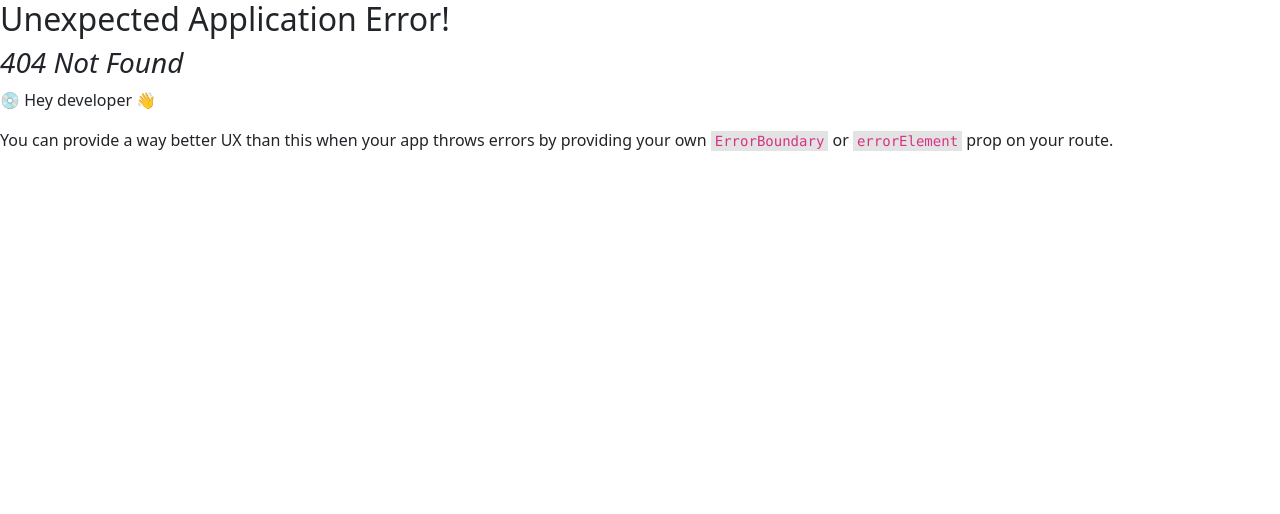
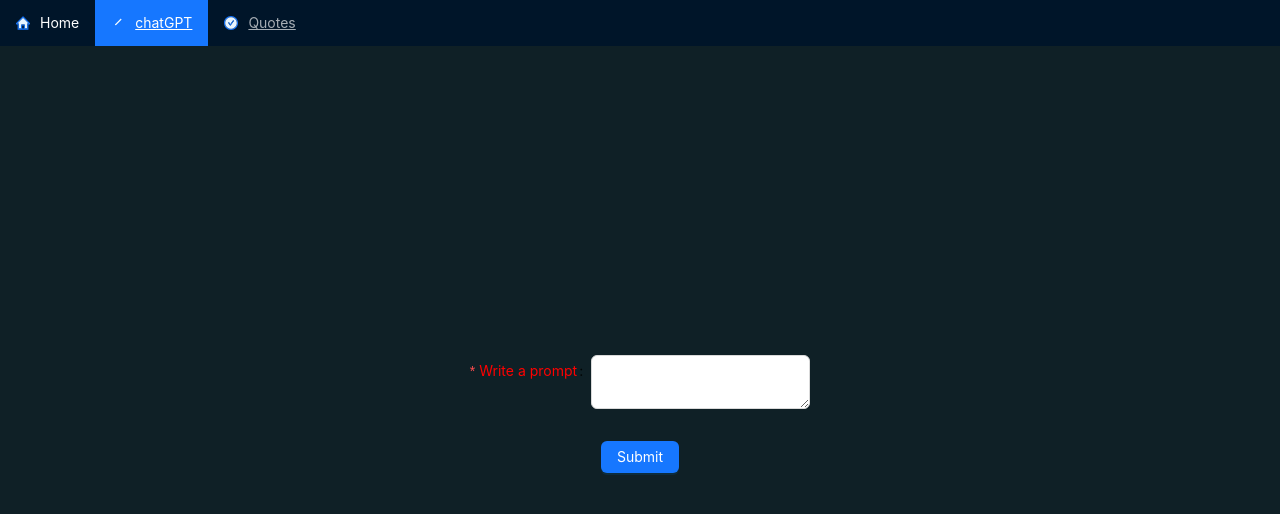
Before and after one commit to fg0611/philosofy, a React (Vite) app: page /gpt in a window 1280 px wide. Before the commit this address had no page. Shown: the top 514 px of the page. Built offline with nearby package versions, Linux system fonts and the light colour scheme; no server answers.

Commit message:
added gpt

```diff
--- a/package.json
+++ b/package.json
@@ -11,6 +11,7 @@
   },
   "dependencies": {
     "antd": "^5.4.6",
+    "axios": "^1.4.0",
     "bootstrap": "^5.2.3",
     "localforage": "^1.10.0",
     "match-sorter": "^6.3.1",
--- a/src/App.jsx
+++ b/src/App.jsx
@@ -6,14 +6,14 @@ import {
 } from "react-router-dom";
 import Header from "./Header.jsx";
 import Home from "./Home.jsx";
-import Print from "./Print.jsx";
+import Gpt from "./Gpt.jsx";
 import Quotes from "./Quotes.jsx";
 
 const router = createBrowserRouter(
   createRoutesFromElements(
     <Route path="/" element={<Header />}>
       <Route index element={<Home />} />
-      <Route path="print" element={<Print />} />
+      <Route path="gpt" element={<Gpt />} />
       <Route path="quotes" element={<Quotes />} />
     </Route>
   )
--- /dev/null
+++ b/src/Gpt.jsx
@@ -0,0 +1,66 @@
+import axios from "axios";
+import { useState } from "react";
+import { Button, Form, Input } from "antd";
+const { TextArea } = Input;
+import loader from "./assets/loader.gif";
+// import TextArea from "antd/es/input/TextArea";
+
+const baseUrl = import.meta.env.VITE_API_URL;
+
+const Gpt = () => {
+  const [error, setError] = useState("");
+  const [response, setResponse] = useState("");
+  const [loading, setloading] = useState(false);
+
+  const onFinish = async (values) => {
+    setloading(true);
+    const response = await axios.post(baseUrl + "/chat", { prompt: values });
+    if (response.status < 300 && response?.data?.message?.length > 0) {
+      setloading(false);
+      setResponse(response.data.message);
+    } else if (response.status > 300) {
+      setloading(false);
+      setError(`${response.status}`);
+    } else {
+      setloading(false);
+    }
+  };
+
+  return (
+    <div
+      className="d-flex flex-column gap-4 p-4 vw-100 vh-100 justify-content-center align-items-center text-white"
+      style={{ background: "#0f2026" }}
+    >
+      {loading && (
+        <>
+          <p className="text-center text-white">thinking...</p>
+          <img className="h-25" src={loader} loading="lazy" />
+        </>
+      )}
+      {!loading && (
+        <>
+          <Form
+            onFinish={onFinish}
+            className="d-flex flex-column gap-2 justify-content-center align-items-center"
+          >
+            <Form.Item
+              label={<label style={{ color: "red" }}>Write a prompt</label>}
+              name="prompt"
+              rules={[{ required: true, message: "Please pass a prompt" }]}
+            >
+              <TextArea type="textArea" />
+            </Form.Item>
+            <Form.Item>
+              <Button type="primary" htmlType="submit">
+                Submit
+              </Button>
+            </Form.Item>
+          </Form>
+          <p>{response?.length > 0 && error?.length === 0 ? response : error}</p>
+        </>
+      )}
+    </div>
+  );
+};
+
+export default Gpt;
--- a/src/Header.jsx
+++ b/src/Header.jsx
@@ -1,31 +1,52 @@
-import { HomeTwoTone, EditTwoTone, CheckCircleTwoTone } from '@ant-design/icons';
-import { Menu } from 'antd';
-import { useState } from 'react';
-import { Outlet, Link } from 'react-router-dom';
-
+import {
+  HomeTwoTone,
+  EditTwoTone,
+  CheckCircleTwoTone,
+} from "@ant-design/icons";
+import { Menu } from "antd";
+import { useState } from "react";
+import { Outlet, Link } from "react-router-dom";
 
 const Header = () => {
-  const [current, setCurrent] = useState('h');
+  const fixLoc = () => {
+    const loc = window.location.pathname;
+    switch (loc) {
+      case "/":
+        return "h";
+      case "/gpt":
+        return "g";
+      case "/quotes":
+        return "q";
+      default:
+        return "h";
+      }
+    };
+    const currentLoc = fixLoc();
+  const [current, setCurrent] = useState(currentLoc);
   const onClick = (e) => {
-    console.log('click ', e);
+    // console.log("click ", e);
     setCurrent(e.key);
   };
   return (
     <div>
-     <Menu onClick={onClick} selectedKeys={[current]} mode="horizontal" theme='dark'>
-      <Menu.Item key="h" icon= {<HomeTwoTone />}>
+      <Menu
+        onClick={onClick}
+        selectedKeys={[current]}
+        mode="horizontal"
+        theme="dark"
+      >
+        <Menu.Item key="h" icon={<HomeTwoTone />}>
           <Link to="/">Home</Link>
         </Menu.Item>
-      <Menu.Item key="r" icon= {<EditTwoTone />}>
-        <Link to="/print">Print</Link>
+        <Menu.Item key="g" icon={<EditTwoTone />}>
+          <Link to="/gpt">chatGPT</Link>
         </Menu.Item>
-      <Menu.Item key="l" icon= {<CheckCircleTwoTone />}>
+        <Menu.Item key="q" icon={<CheckCircleTwoTone />}>
           <Link to="/quotes">Quotes</Link>
         </Menu.Item>
       </Menu>
-     <Outlet/>
+      <Outlet />
     </div>
-
-  )
+  );
 };
 export default Header;
--- a/src/Print.jsx
+++ /dev/null
@@ -1,78 +0,0 @@
-import { useEffect, useState } from "react";
-import { Button, FormSelect } from "react-bootstrap";
-import loader from "./assets/loader.gif";
-
-const URLPlugin = "http://localhost:8000";
-
-function Print() {
-  const [printers, setprinters] = useState([]);
-  const [selected, setselected] = useState("");
-  const [error, setError] = useState("");
-  const [loading, setloading] = useState(true);
-
-  useEffect(() => {
-    const controller = new AbortController();
-    const signal = controller.signal;
-    fetch(URLPlugin + "/printers", { signal: signal })
-      .then((res) => res.json())
-      .then((res) => {
-        setTimeout(() => {
-          setprinters(res);
-          setloading(false);
-        }, 1000);
-      })
-      .catch((err) => setError(err));
-  }, []);
-
-  const printSome = async (printer) => {
-    setloading(true);
-    const response = await (
-      await fetch(`${URLPlugin}/print/${printer}`)
-    ).json();
-    if (response) {
-      console.log(response);
-    }
-    setloading(false);
-  };
-
-  const handleChange = (event) => {
-    setselected(event.target.value);
-  };
-
-  return (
-    <div
-      className="d-flex vw-100 vh-100 justify-content-center align-items-center"
-      style={{ background: "#0f2026" }}
-    >
-      <div className="d-flex flex-column gap-4 w-50 p-3">
-        {loading && (
-          <>
-            <p className="text-center text-white">
-              {printers?.length ? "printing..." : "fetching devices..."}
-            </p>
-            <img className="" src={loader} loading="lazy" />
-          </>
-        )}
-        {error?.length && <p>{error}</p>}
-        {!loading && !error && (
-          <>
-            <FormSelect value={selected} onChange={handleChange}>
-              <option>Select a printer</option>
-              {printers?.length &&
-                printers.map((p) => <option key={p.name}>{p.name}</option>)}
-            </FormSelect>
-            <Button
-              onClick={async () => {
-                selected?.length && (await printSome(selected));
-              }}
-            >
-              PRINT
-            </Button>
-          </>
-        )}
-      </div>
-    </div>
-  );
-}
-
-export default Print;
--- a/src/Quotes.jsx
+++ b/src/Quotes.jsx
@@ -1,40 +1,39 @@
 import { useState } from "react";
 import { Button } from "react-bootstrap";
 import loader from "./assets/loader.gif";
+import axios from "axios";
 
 function Quotes() {
-  const baseUrl = "https://philosofyapi.vercel.app";
-  // const baseUrl = "https://philosofyapi.vercel.app";
-
-  // const [printers, setprinters] = useState([]);
-  // const [selected, setselected] = useState("");
+  const baseUrl = import.meta.env.VITE_API_URL;
   const [error, setError] = useState("");
   const [quote, setquote] = useState("");
   const [loading, setloading] = useState(false);
 
   const getByAuthor = async () => {
     setloading(true);
-    fetch(baseUrl + "/name")
-      .then((res) => res.json())
-      .then((res) => {
-        setTimeout(() => {
-          setquote(res?.message);
-          setloading(false);
-        }, 1000);
-      })
-      .catch((err) => setError(err));
+    const response = await axios.get(baseUrl + "/name");
+    if (response.status < 300 && response?.data?.message?.length > 0) {
+      setloading(false);
+      setquote(response.data.message);
+    } else if (response.status > 300) {
+      setloading(false);
+      setError(`${response.status}`);
+    } else {
+      setloading(false);
+    }
   };
-  const getBySchool = () => {
+  const getBySchool = async () => {
     setloading(true);
-    fetch(baseUrl + "/school")
-      .then((res) => res.json())
-      .then((res) => {
-        setTimeout(() => {
-          setquote(res?.message);
-          setloading(false);
-        }, 1000);
-      })
-      .catch((err) => setError(err));
+    const response = await axios.get(baseUrl + "/school");
+    if (response.status < 300 && response?.data?.message?.length > 0) {
+      setloading(false);
+      setquote(response.data.message);
+    } else if (response.status > 300) {
+      setloading(false);
+      setError(`${response.status}`);
+    } else {
+      setloading(false);
+    }
   };
 
   return (
```
Also changed, not shown: 1 other file (tests, documents, lock files or other folders). Lines whose indentation alone changed are shown as unchanged.
